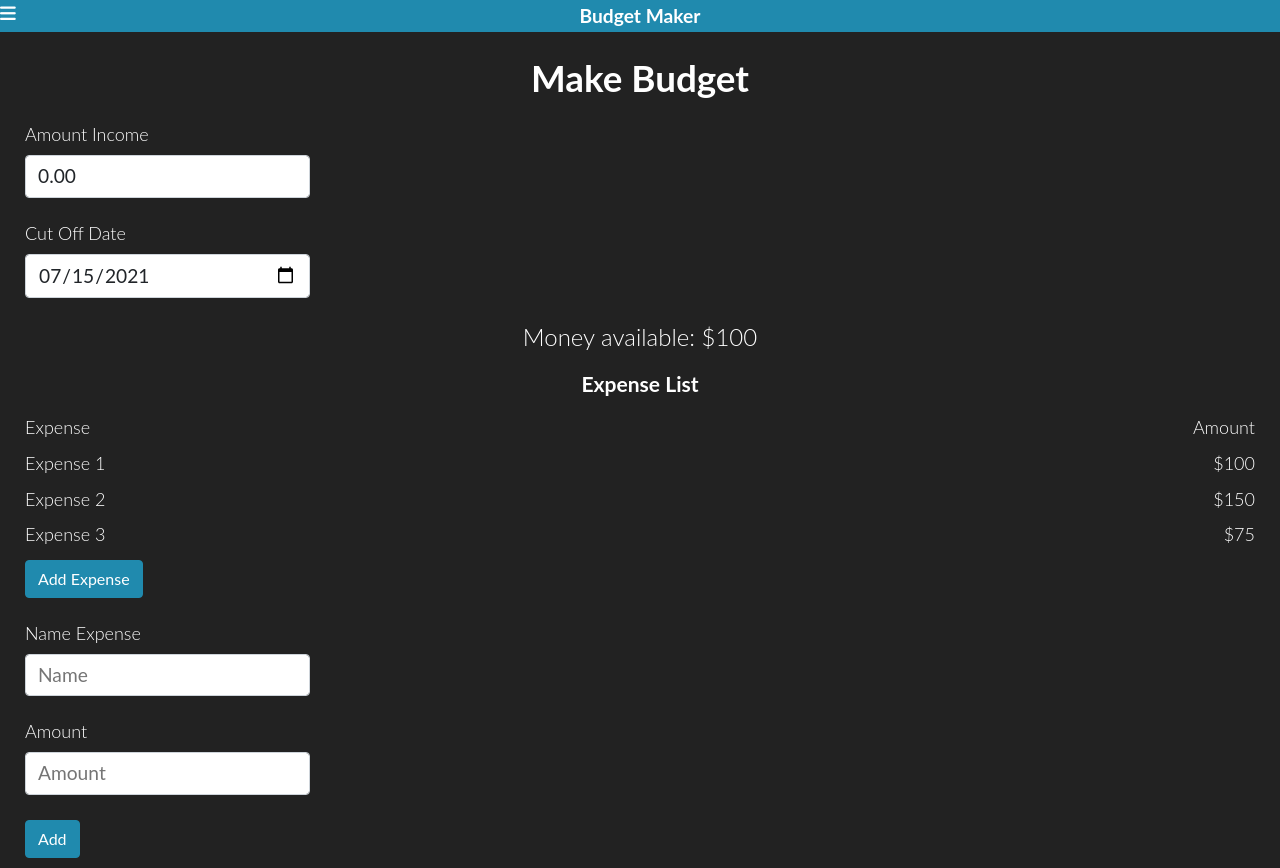
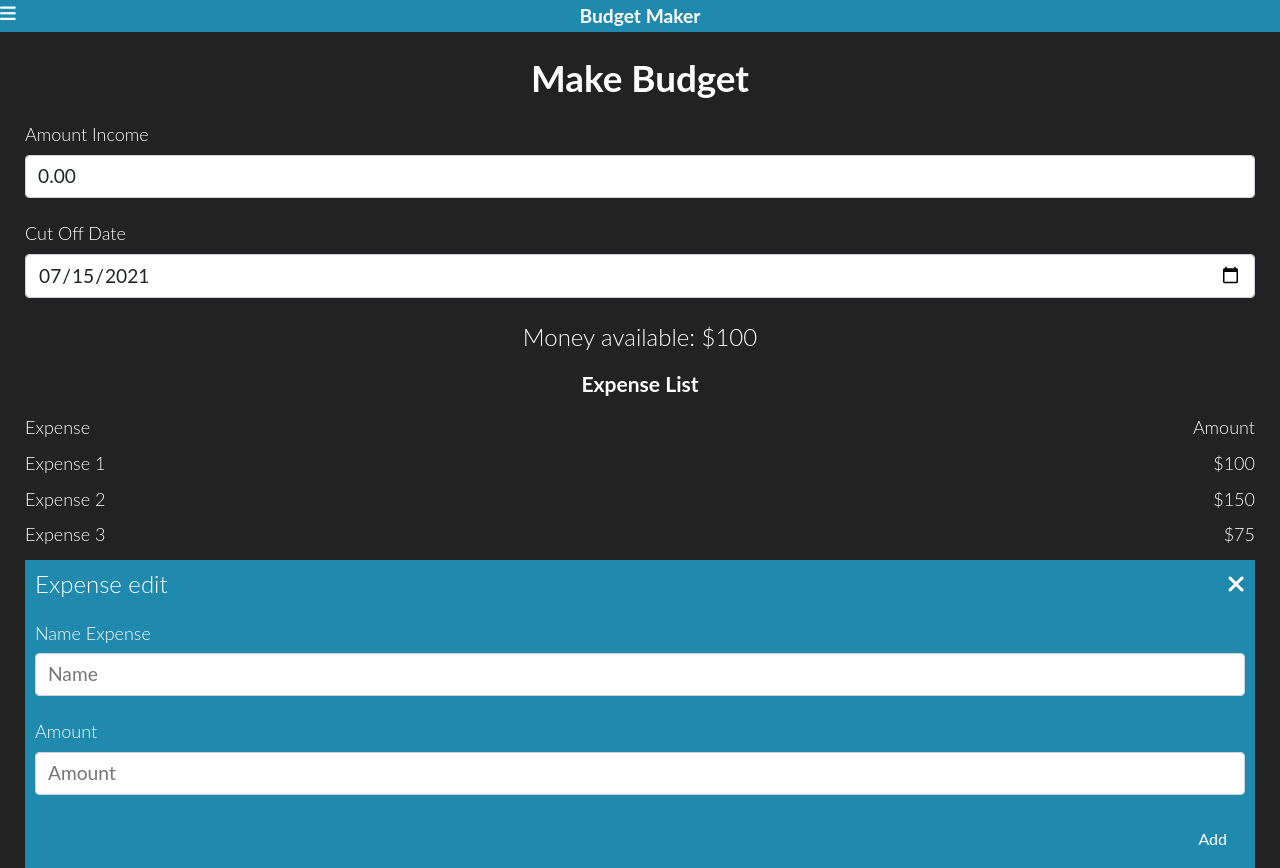
Before and after one commit to MarcosLopez7/BudgetMaker, a Vue app: page /make-budget in a window 1280 px wide. Both pictures are taken after a click on the button "Add Expense". Built offline with nearby package versions, Linux system fonts and the light colour scheme.

Commit message:
agregado CRUD de lista de gastos

```diff
--- a/src/App.vue
+++ b/src/App.vue
@@ -194,8 +194,14 @@ h1 {
 }
 
 .input-error {
-  border: red;
+  border: #dc3545;
   border-style: inset;
+}
+
+.field-error {
+  color: #dc3545;
+  margin-top: 5px;
+  font-size: 14px;
 }
 
 /* FORMULARIOS */
--- a/src/components/ExpenseList.vue
+++ b/src/components/ExpenseList.vue
@@ -3,27 +3,43 @@
     <h3>Expense List</h3>
     <div class="expense-content">
       <div class="row-list"><span>Expense</span> <span>Amount</span></div>
-      <div class="row-list" v-for="expense in expenses" :key="expense">
+      <div
+        class="row-list expense-item"
+        v-for="(expense, index) in expenses"
+        :key="expense"
+        @click="editExpense(expense, index)"
+      >
         <span>{{ expense.name }}</span> <span>${{ expense.amount }}</span>
       </div>
     </div>
     <button
       type="button"
+      v-if="!isAddingExpense"
       class="btn btn-primary"
       @click="isAddingExpense = !isAddingExpense"
     >
       Add Expense
     </button>
     <div v-if="isAddingExpense" class="input-expense">
+      <div class="header-input">
+        <span>Expense edit</span>
+        <span @click="cleanInputs()" class="close"
+          ><i class="fa fa-times" aria-hidden="true"></i
+        ></span>
+      </div>
       <div class="form-field">
         <label for="nameExpense">Name Expense</label>
         <input
           id="nameExpense"
           class="form-control"
           type="text"
-          v-model="expenseInput"
+          v-model="expenseInput.input"
+          maxlength="50"
           placeholder="Name"
         />
+        <span class="field-error" v-show="expenseInput.error !== ''">{{
+          expenseInput.error
+        }}</span>
       </div>
       <div class="form-field">
         <label for="amountExpense">Amount</label>
@@ -31,13 +47,26 @@
           id="amountExpense"
           class="form-control"
           type="number"
-          v-model="amountInput"
+          v-model="amountInput.input"
           placeholder="Amount"
         />
+        <span class="field-error" v-show="amountInput.error !== ''">{{
+          amountInput.error
+        }}</span>
       </div>
-      <button type="button" class="btn btn-primary" @click="addExpense()">
-        Add
-      </button>
+      <div class="expense-buttons">
+        <button
+          v-if="edditingIndex >= 0"
+          type="button"
+          class="btn btn-danger"
+          @click="removeExpense()"
+        >
+          Remove
+        </button>
+        <button type="button" class="btn btn-primary" @click="addExpense()">
+          Add
+        </button>
+      </div>
     </div>
   </div>
 </template>
@@ -47,21 +76,77 @@ export default {
   data() {
     return {
       isAddingExpense: false,
+      edditingIndex: -1,
       expenses: [
         { name: "Expense 1", amount: 100 },
         { name: "Expense 2", amount: 150 },
         { name: "Expense 3", amount: 75 },
       ],
-      expenseInput: "",
-      amountInput: "",
+      expenseInput: {
+        input: "",
+        error: "",
+      },
+      amountInput: {
+        input: "",
+        error: "",
+      },
     };
   },
   methods: {
     addExpense() {
-      this.expenses.push({
-        name: this.expenseInput,
-        amount: parseFloat(this.amountInput),
-      });
+      if (this.validateExpenseInput()) {
+        this.expenses.push({
+          name: this.expenseInput.input,
+          amount: parseFloat(this.amountInput.input),
+        });
+
+        this.cleanInputs();
+      }
+    },
+    cleanInputs() {
+      this.expenseInput = {
+        input: "",
+        error: "",
+      };
+      this.amountInput = {
+        input: "",
+        error: "",
+      };
+
+      this.isAddingExpense = false;
+      this.edditingIndex = -1;
+    },
+    validateExpenseInput() {
+      if (this.expenseInput.input.replace(/\s/g, "") === "") {
+        this.expenseInput.error = "Please insert a name for this expense";
+      }
+
+      if (this.amountInput.input.replace(/\s/g, "") === "") {
+        this.amountInput.error = "Please insert an amount for this expense";
+      }
+
+      if (parseFloat(this.amountInput.input) <= 0) {
+        this.amountInput.error = "Please insert positive number for the amount";
+      }
+
+      return this.amountInput.error === "" && this.expenseInput.error === "";
+    },
+    editExpense(expense, index) {
+      this.expenseInput = {
+        input: expense.name,
+        error: "",
+      };
+      this.amountInput = {
+        input: expense.amount,
+        error: "",
+      };
+
+      this.isAddingExpense = true;
+      this.edditingIndex = index;
+    },
+    removeExpense() {
+      this.expenses.splice(this.edditingIndex, 1);
+      this.cleanInputs();
     },
   },
 };
@@ -78,4 +163,38 @@ export default {
 h3 {
   text-align: center;
 }
+
+.expense-buttons {
+  display: flex;
+  justify-content: flex-end;
+  align-items: center;
+}
+
+.expense-buttons button {
+  margin: 0 5px;
+}
+
+.expense-item:hover {
+  cursor: pointer;
+  color: #999;
+}
+
+.header-input {
+  display: flex;
+  justify-content: space-between;
+  font-size: 24px;
+}
+
+.input-expense {
+  background-color: var(--bg-card);
+  padding: 10px 10px;
+}
+
+.close {
+  cursor: pointer;
+}
+
+.close:hover {
+  color: #dc3545;
+}
 </style>
--- a/src/views/MakeBudget.vue
+++ b/src/views/MakeBudget.vue
@@ -10,6 +10,7 @@
           class="form-control"
           placeholder="Amount"
           v-model="amount"
+          min="0"
           required
         />
       </div>
@@ -43,9 +44,10 @@
   5. Creación de componente de lista de gastos
     1. Renderizar lista de gastos proveniente de array
     2. Agregar, eliminar y editar lista de array
-      Validar inputs de cantidad y nombre
-      Hacer CSS para errores en el input
+      Validar inputs de cantidad y nombre X
+      Hacer CSS para errores en el input X
       Botón para eliminar
+      Modal para editar gasto
     3. Suma automática por modificación en la lista con computer
     4. Salvar lista de gastos en el presupuesto correspondiente
     5. Emitir a componente padre el total de gastos
@@ -106,8 +108,6 @@ export default {
 <style>
 .add-income {
   padding: 0px 25px;
-  /* margin: 0 10px; */
-  /* max-width: 100%;*/
 }
 
 .form-field {
@@ -115,9 +115,8 @@ export default {
 }
 
 .add-income input {
-  width: 285px;
   font-size: 1.2rem;
-  margin-top: 10px;
+  margin: 10px 0;
 }
 
 .available-money {
```
